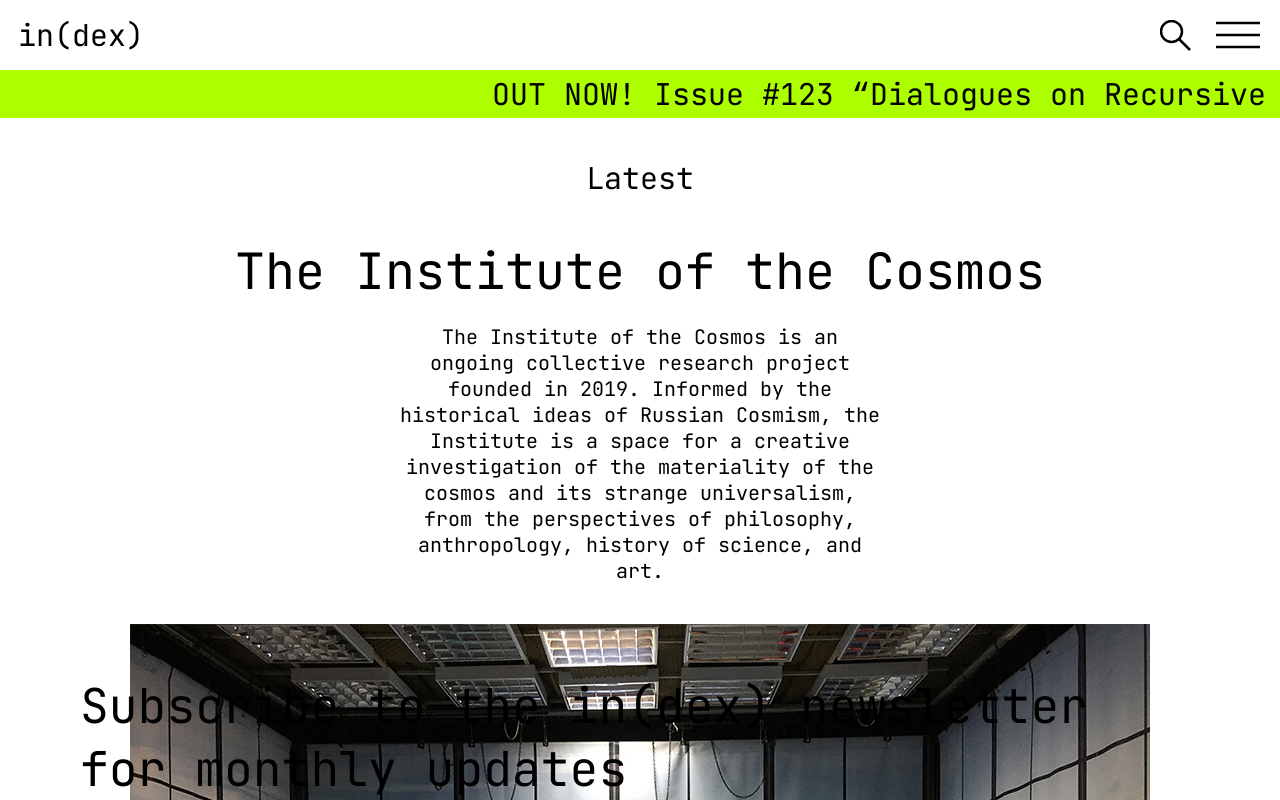
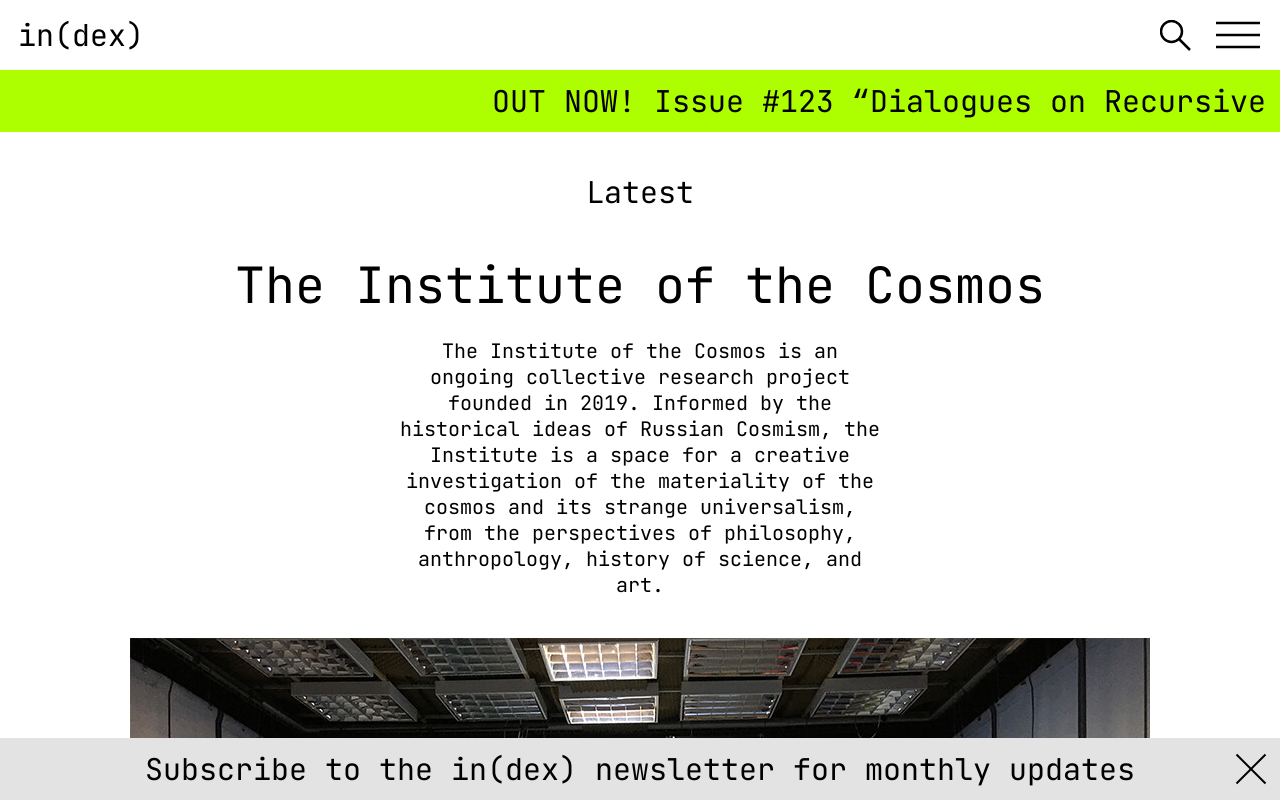
Before and after one commit to MZSkjaerstad/Prosesser_og_brukergrensesnitt, a Vue app: page / in a window 1280 px wide. Shown: the top 800 px of the page. Built offline with nearby package versions, Linux system fonts and the light colour scheme.

Commit message:
:sparkles: Partially done Subscribe popup

```diff
--- a/src/app/App.vue
+++ b/src/app/App.vue
@@ -10,7 +10,7 @@
     import Header from '../components/Header/Header.vue';
     import AnnouncementBar from '../components/AnnoucementBar.vue';
     import Footer from '../components/Footer.vue';
-    import SubscribePopup from '../components/SubscribePopup.vue';
+    import SubscribePopup from '../components/SubscribePopup/SubscribePopup.vue';
     export default {
         components: {
           Header,
--- a/src/components/AnnoucementBar.vue
+++ b/src/components/AnnoucementBar.vue
@@ -28,7 +28,7 @@ export default {
 		display: flex;
 		align-items: center;
 		width: 100%;
-		height: 3rem;
+		height: 62px;
 		background: #ADFF00;
 		overflow: hidden;
 		white-space: nowrap;
@@ -37,7 +37,7 @@ export default {
 	.announcement-bar__message {
 		font-family: 'JetBrainsMono', 'Arial Narrow', Arial, sans-serif;
 		font-weight: 400;
-		font-size: var(--font-size);
+		font-size: 1em;
 		animation: scroll 20s linear infinite;
 		padding-left: 100%;
 	}
--- a/src/components/SubscribePopup.vue
+++ /dev/null
@@ -1,28 +0,0 @@
-<template>
-  <div class="subscribe">
-	  <p>Subscribe to the in(dex) newsletter for monthly updates</p>
-  </div>
-</template>
-
-<script>
-export default {
-	data() {
-		return {
-
-		}
-	}
-}
-</script>
-
-<style>
-	.subscribe {
-		display: flex;
-		justify-content: center;
-		align-items: center;
-		width: 100%;
-		padding: 0 5rem;
-		font-size: 3rem;
-		position: sticky;
-		bottom: 0;
-	}
-</style>
--- /dev/null
+++ b/src/components/SubscribePopup/CloseButton.vue
@@ -0,0 +1,26 @@
+<template>
+  <button class="close-button">
+	  <svg width="58" height="58" viewBox="0 0 58 58" fill="none" xmlns="http://www.w3.org/2000/svg">
+			<path d="M14.5 43.5L43.5 14.5" stroke="black" stroke-width="2"/>
+			<path d="M43.5 43.5L14.5 14.5" stroke="black" stroke-width="2"/>
+		</svg>
+  </button>
+</template>
+
+<script>
+export default {
+
+}
+</script>
+
+<style>
+	.close-button {
+		height: 100%;
+		width: auto;
+		border: 0;
+		cursor: pointer;
+		outline: none;
+		background: inherit;
+		position: relative;
+	}
+</style>
--- /dev/null
+++ b/src/components/SubscribePopup/SubscribeInput.vue
@@ -0,0 +1,66 @@
+<template>
+  <div class="input-container" >
+	  <input class="input-container__input" type="text" :placeholder="`${this.subscribeInput.placeholder}`">
+	  <button class="input-container__button" @click="submit()">subscribe</button>
+  </div>
+</template>
+
+<script>
+import SubscribePopup from './SubscribePopup.vue'
+
+export default {
+	data() {
+		return {
+			subscribeInput: {
+				placeholder: "enter your e-mail"
+			},
+			components: {
+				SubscribePopup
+			},
+		}
+	},
+	methods: {
+		submit() {
+			alert()
+			this.$emit("closePopup")
+		}
+	},
+
+	computed: {
+
+	}
+}
+</script>
+
+<style>
+	.input-container {
+		display: flex;
+		justify-content: center;
+		align-items: center;
+
+	}
+
+	.input-container__input {
+		border: none;
+		outline: none;
+		background: inherit;
+		border-bottom: 1px solid black;
+		height: 100%;
+		font-family: var(--font-family);
+		font-size: 30px;
+	}
+
+	.input-container__button {
+		background: var(--highlight-color);
+		border: 0;
+		cursor: pointer;
+		outline: none;
+		user-select: none;
+		border-radius: 10px;
+		font-family: var(--font-family);
+		font-size: 30px;
+		margin: 0 0 0 0.3em;
+		padding: 1px 1em;
+	}
+
+</style>
--- /dev/null
+++ b/src/components/SubscribePopup/SubscribePopup.vue
@@ -0,0 +1,74 @@
+<template>
+  <div class="subscribe" v-if='this.SubscribePopup.visible' @click='showInput()'>
+	  <p class="subscribe__text" v-if='!this.SubscribeInput.visible'>Subscribe to the in(dex) newsletter for monthly updates</p>
+	  <SubscribeInput v-if='this.SubscribeInput.visible' />
+	  <CloseButton class="subscribe__close" @click = "closePopup()" />
+  </div>
+</template>
+
+<script>
+import CloseButton from './CloseButton.vue'
+import SubscribeInput from './SubscribeInput.vue'
+
+export default {
+	components: {
+		CloseButton,
+		SubscribeInput
+	},
+	data() {
+		return {
+			SubscribePopup: {
+				visible: true
+			},
+			SubscribeInput: {
+				visible: false
+			}
+		}
+	},
+	methods: {
+		closePopup() {
+			this.SubscribePopup.visible = !this.SubscribePopup.visible
+			console.log("hello")
+		},
+
+		showInput() {
+			this.SubscribeInput.visible = true
+		},
+
+		submit() {
+			alert("Thank you for subscribing to our newsletter!")
+		}
+	}
+}
+</script>
+
+<style>
+	.subscribe {
+		display: flex;
+		justify-content: center;
+		align-items: center;
+		width: 100%;
+		height: 62px;
+		padding: 11px;
+		font-size: 1em;
+		position: sticky;
+		bottom: 0;
+		background: var(--secondary-color);
+		cursor: pointer;
+		z-index: 1;
+	}
+
+	.subscribe:hover {
+		background: var(--highlight-color);
+	}
+
+	.subscribe__text {
+
+	}
+
+	.subscribe__close {
+		position: absolute;
+		right: 0;
+	}
+
+</style>
```
Also changed, not shown: public/assets/images/Close.svg (added).
